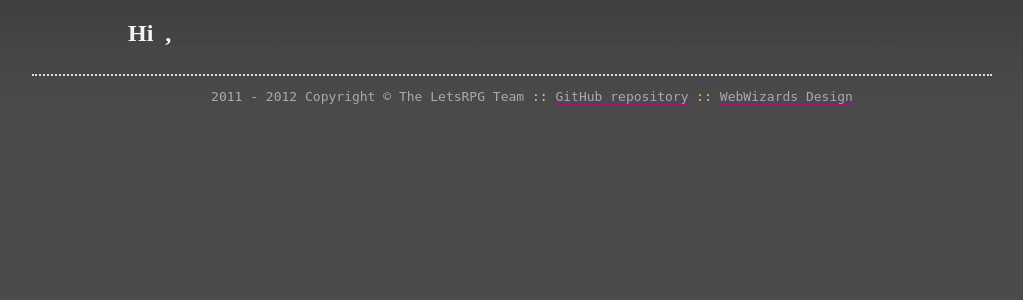
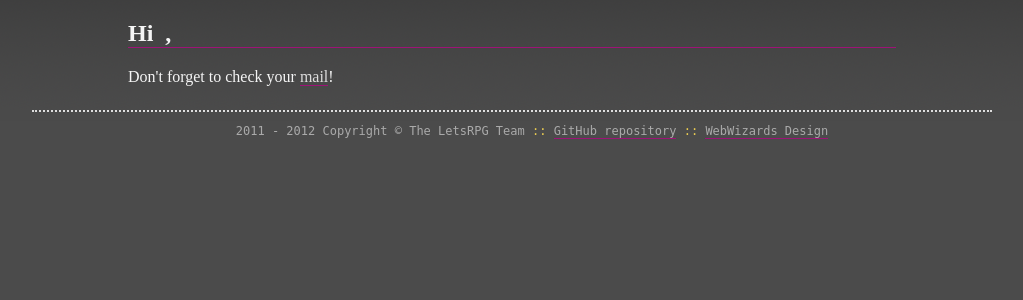
Before and after one commit to MasterEx/letsrpg-social-network, a Django app: template templates/accounts/profile.html in a window 1280 px wide. Shown: the part 129-429 px from the top of the page, without its empty margins (128-1151 px from the left). Run offline with Django 3.2, Linux system fonts and the light colour scheme; the template is opened without the code that fills it: most values are stand-ins (such as "Sample title", 1, 10 or a date in 2020).

Commit message:
set font size - update account profile page

```diff
--- a/static/css/screen.css
+++ b/static/css/screen.css
@@ -2,6 +2,7 @@ body {
     background: #4b4b4b url(/static/images/bg.gif) repeat-x 0 top;
     text-align: center;
     color: whitesmoke;
+    font-size: 12pt;
     height: 100%;
     width: 60em;
     margin: 0 auto 0 auto;
@@ -167,6 +168,7 @@ ul.inline li {
 #footer {
     display: block;
     font-family: monospace;
+    font-size: 9pt;
     color: #AAA;
     margin: 2em auto 2em auto;
     border-top: 2px dotted #DDD;
--- a/templates/accounts/profile.html
+++ b/templates/accounts/profile.html
@@ -2,6 +2,14 @@
 
 {% block content %}
 <div class="blockform">
+
     <h2>Hi <span class="username">{{ user.username }}</span>,</h2>
+
+    {% if user.id == 1 %}
+    Go to <a href="/admin">admin page</a>
+    {% else %}
+    Don't forget to check your <a href="/messages/inbox/">mail</a>!
+    {% endif %}
+
 </div>
 {% endblock %}
```
